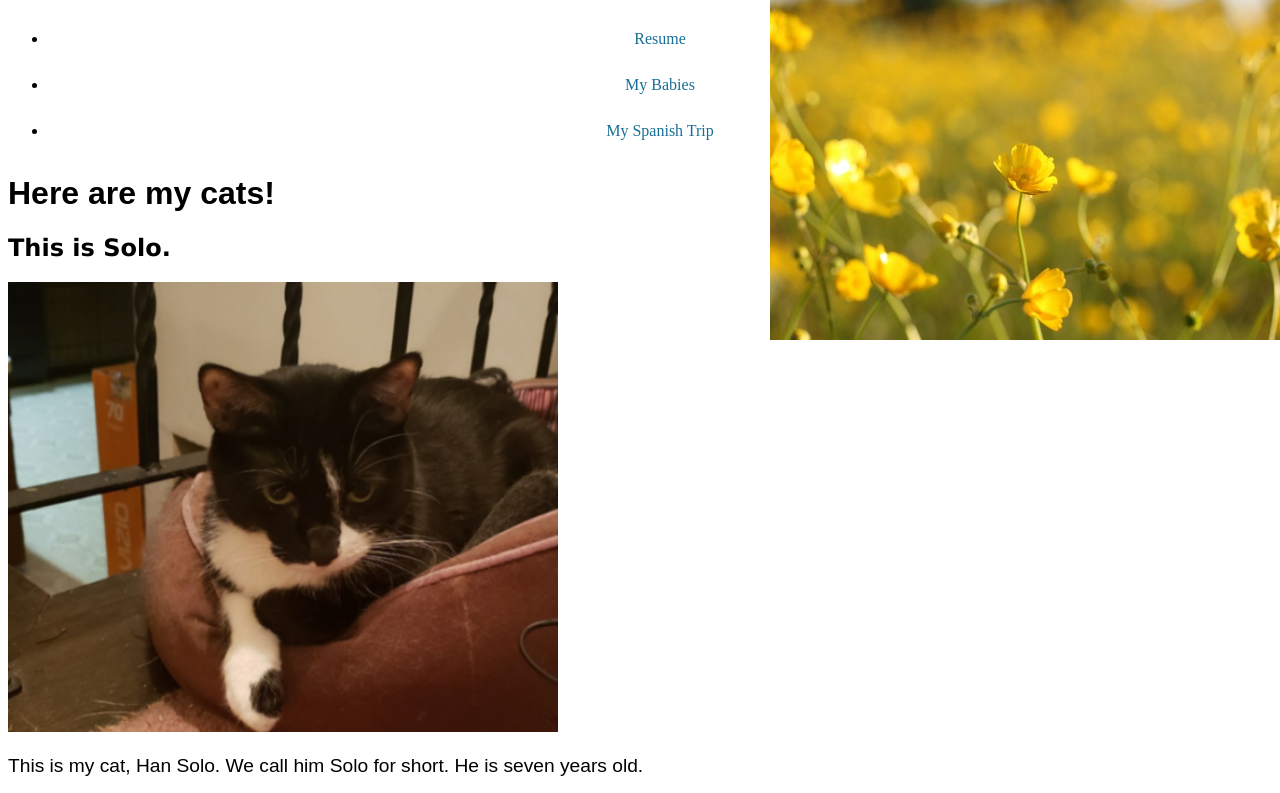
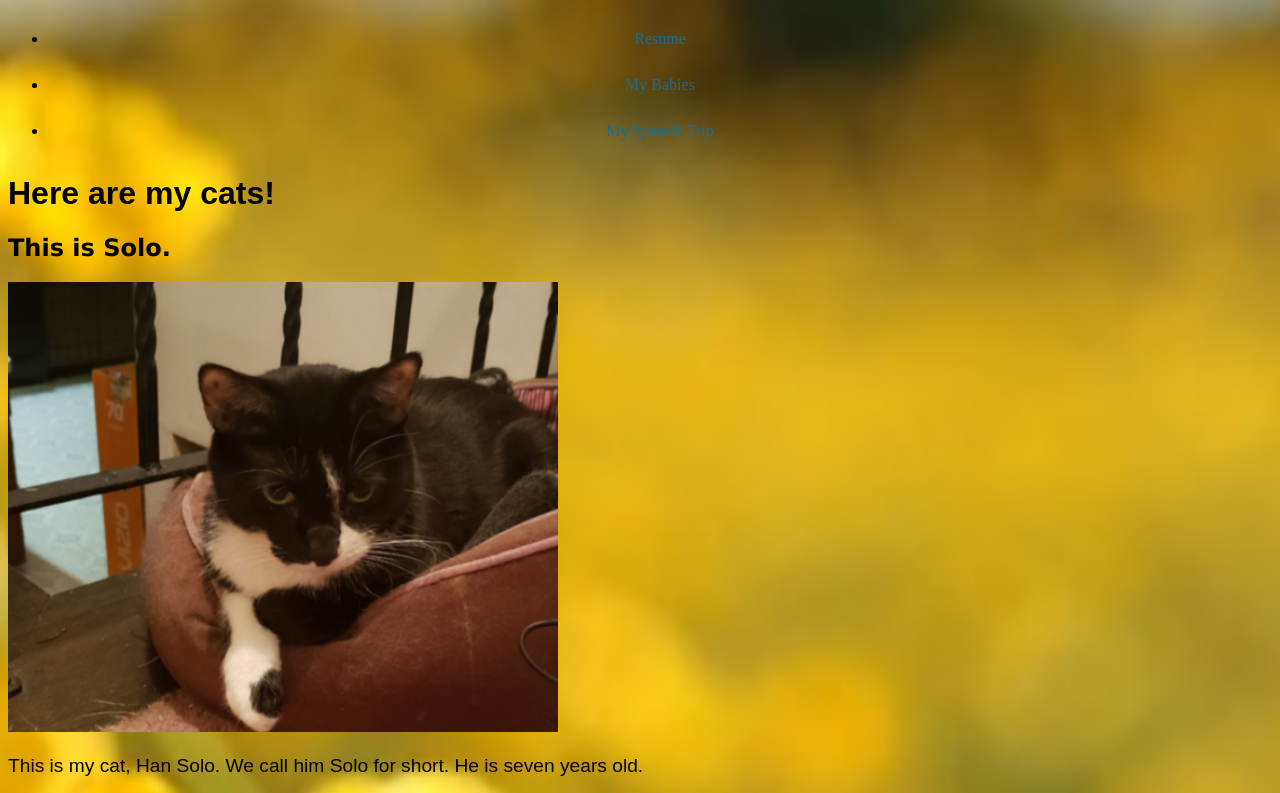
Before and after one commit to KiaraMcKenzie/Project-2, a plain HTML site: page cats.html in a window 1280 px wide. Shown: the top 793 px of the page. Drawn offline with Linux system fonts and the light colour scheme; a web font is replaced by a local one.

Commit message:
Update style3.css

```diff
--- a/style3.css
+++ b/style3.css
@@ -56,6 +56,5 @@ ul.b {
 body {
   background-image: url("yellowflower.jpg");
   background-repeat: no-repeat;
-  background-position: right top;
-  background-attachment: fixed;
+  background-size: cover;
 }
```
